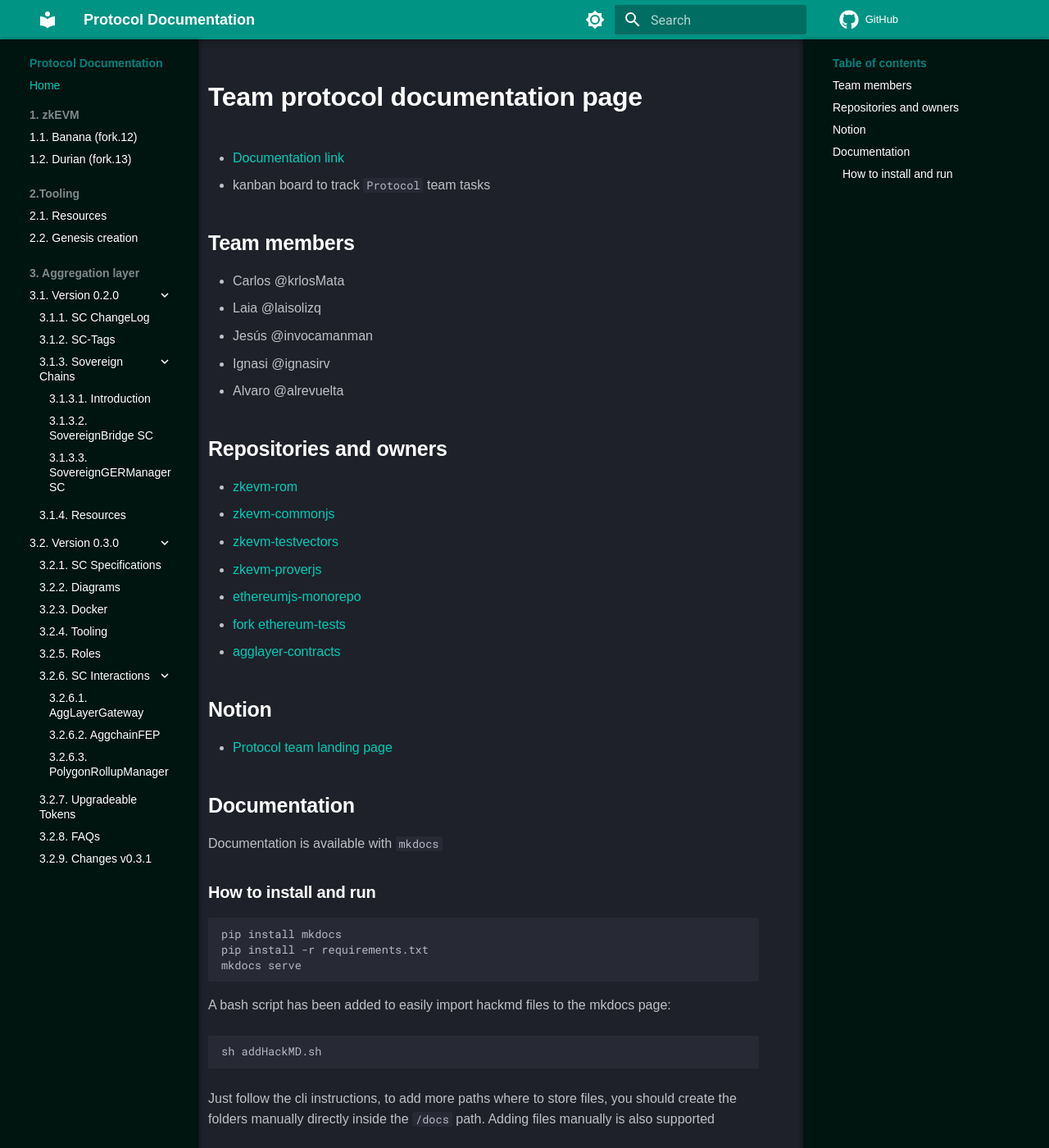
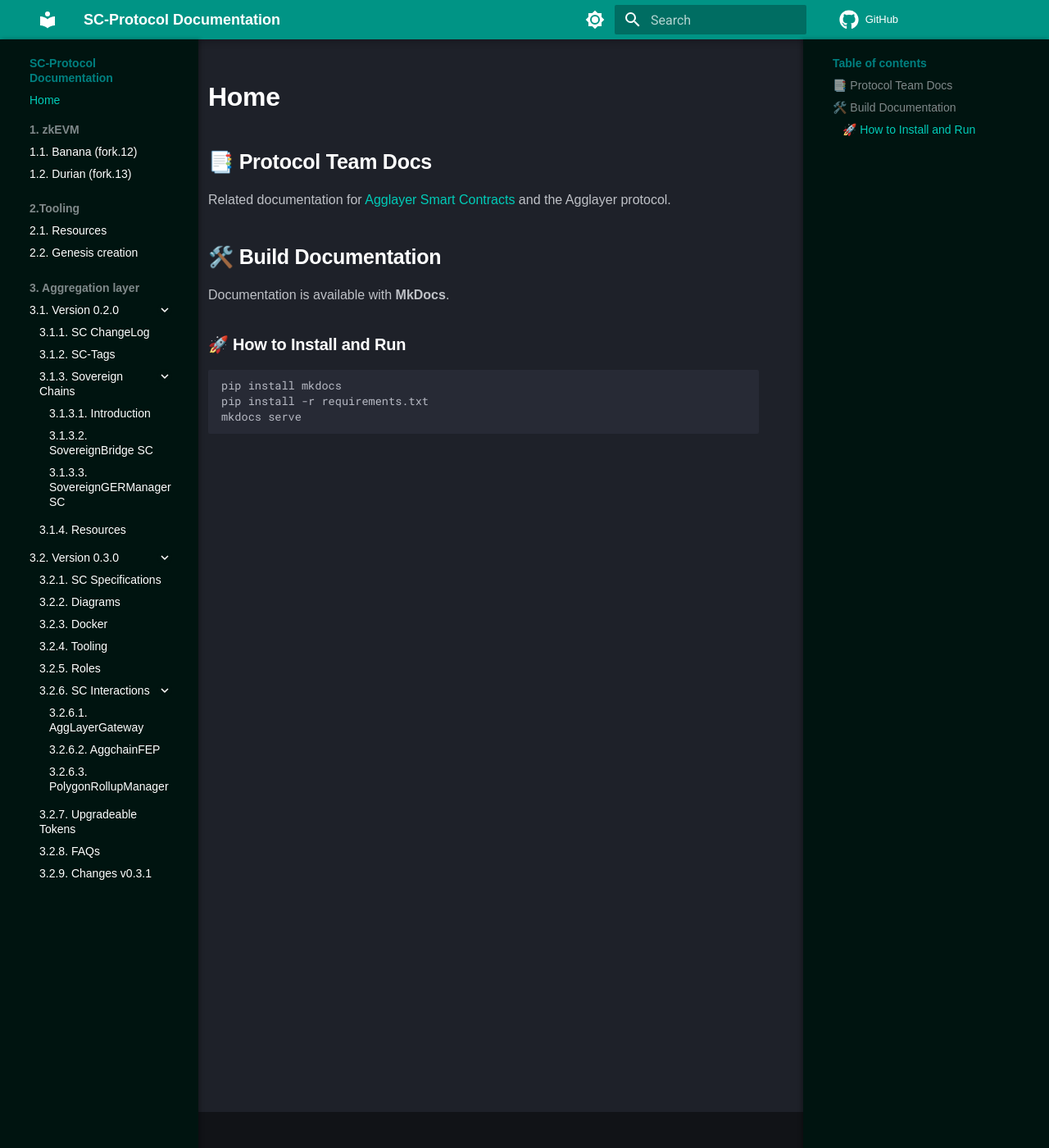
Before and after one commit to agglayer/protocol-team-docs, an MkDocs documentation site: the page built from docs/index.md, in a window 1280 px wide and 1400 px high. Shown: the whole window at 82% size. Built offline with MkDocs 1.6.1 and Material for MkDocs 9.7.7, drawn with Linux system fonts in a browser that asks for light colours; comment, search, counter and statistics services are not loaded.

`````diff
--- a/docs/index.md
+++ b/docs/index.md
@@ -1,41 +1,12 @@
-# Team protocol documentation page
+## 📑 Protocol Team Docs
+Related documentation for [Agglayer Smart Contracts](https://github.com/agglayer/agglayer-contracts) and the Agglayer protocol.
 
-- [Documentation link](https://expert-journey-9jzpgrg.pages.github.io/)
-- kanban board to track `Protocol` team tasks
+## 🛠️ Build Documentation
+Documentation is available with **MkDocs**.
 
-## Team members
-- Carlos @krlosMata
-- Laia @laisolizq
-- Jesús @invocamanman
-- Ignasi @ignasirv
-- Alvaro @alrevuelta
-
-## Repositories and owners
-- [zkevm-rom](https://github.com/0xPolygon/zkevm-rom)
-- [zkevm-commonjs](https://github.com/0xPolygon/zkevm-commonjs)
-- [zkevm-testvectors](https://github.com/0xPolygon/zkevm-testvectors)
-- [zkevm-proverjs](https://github.com/0xPolygon/zkevm-proverjs)
-- [ethereumjs-monorepo](https://github.com/0xPolygon/ethereumjs-monorepo)
-- [fork ethereum-tests](https://github.com/0xPolygon/ethereum-tests)
-- [agglayer-contracts](https://github.com/agglayer/agglayer-contracts/)
-
-## Notion
-- [Protocol team landing page](https://www.notion.so/polygontechnology/Protocol-team-b3ee0712a65b4558910bea2ed1aecf03)
-
-## Documentation
-Documentation is available with `mkdocs`
-
-### How to install and run
-````
+### 🚀 How to Install and Run
+```bash
 pip install mkdocs
 pip install -r requirements.txt
 mkdocs serve
-````
-
-A bash script has been added to easily import hackmd files to the mkdocs page:
-````
-sh addHackMD.sh
-````
-
-Just follow the cli instructions, to add more paths where to store files, you should create the folders manually directly inside the `/docs` path.
-Adding files manually is also supported
+```
--- a/mkdocs.yml
+++ b/mkdocs.yml
@@ -1,4 +1,4 @@
-site_name: Protocol Documentation
+site_name: SC-Protocol Documentation
 repo_url: https://github.com/Agglayer/protocol-team-docs
 
 theme:
`````
Also changed, not shown: README.md (+15 -32 lines).
